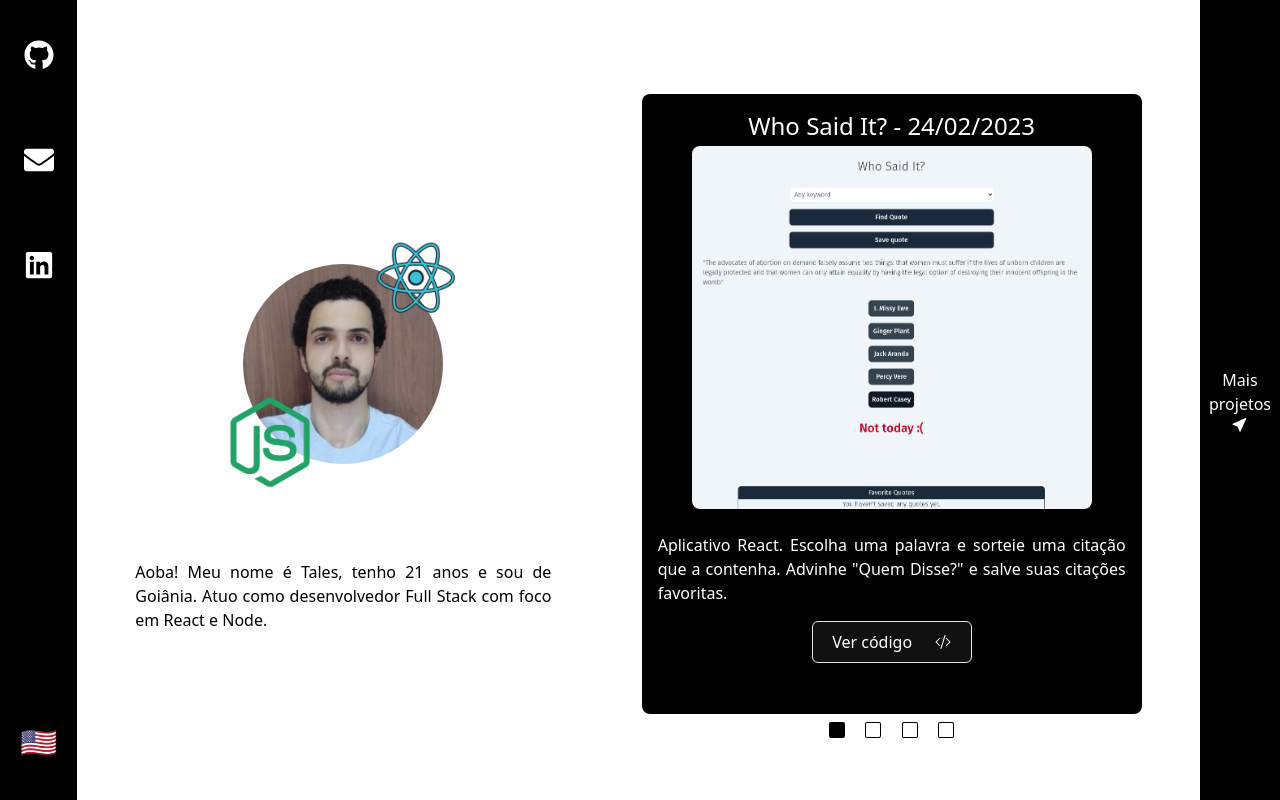
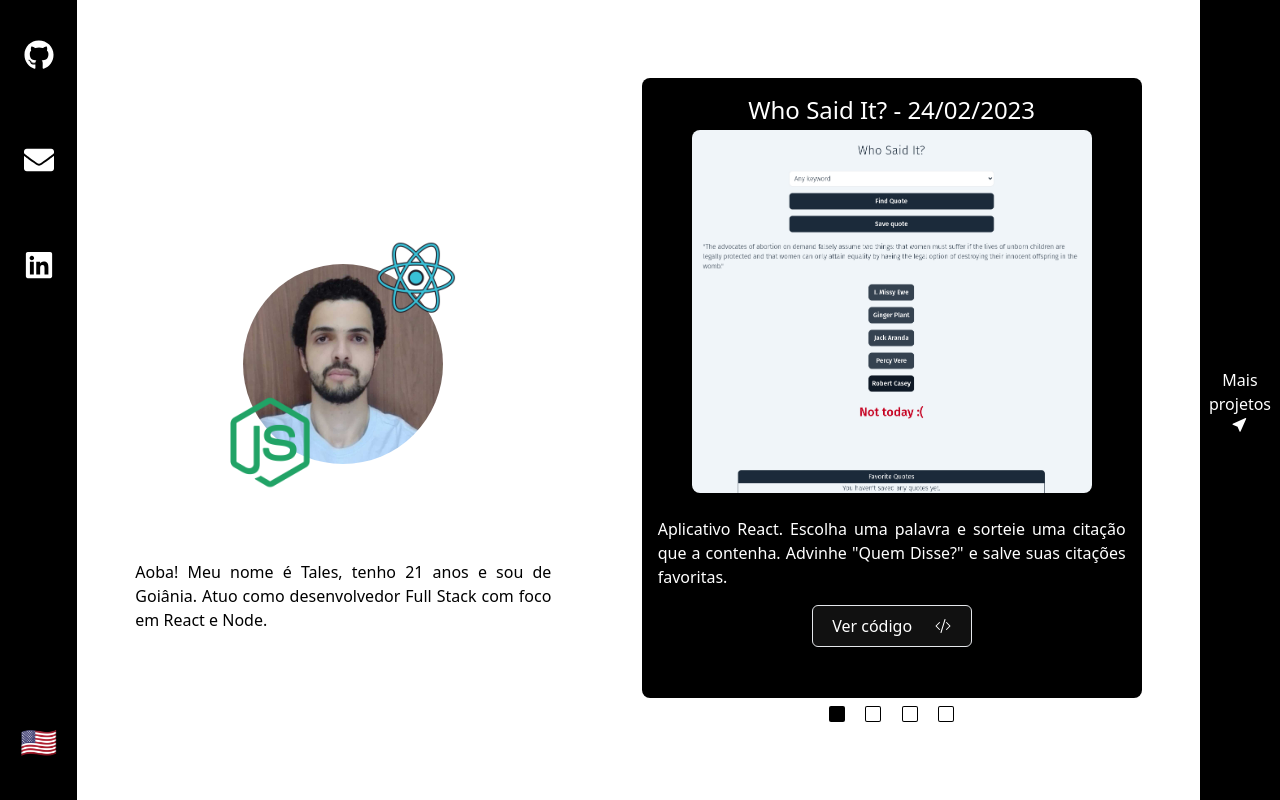
Before and after one commit to talesrodriguesDEV/my-portfolio, a Next.js app: page / in a window 1280 px wide. Built offline with nearby package versions, Linux system fonts and the light colour scheme.

Commit message:
Small adjustment on projects

```diff
--- a/src/components/Projects.tsx
+++ b/src/components/Projects.tsx
@@ -50,7 +50,7 @@ export default function Projects({ english }: IDefaultComponentProps) {
   const projs = english ? projects : projetos
 
   return (
-    <section className='flex flex-col items-center px-8 mt-8 justify-center'>
+    <section className='flex flex-col items-center px-8 mt-8 justify-center md:mt-0'>
       <div
         className='min-h-[510px] lg:min-h-[620px] lg:w-[500px] flex flex-col items-center bg-black text-white px-4 py-1 md:py-4 rounded-lg'
         onTouchStart={handleTouchStart}
```
